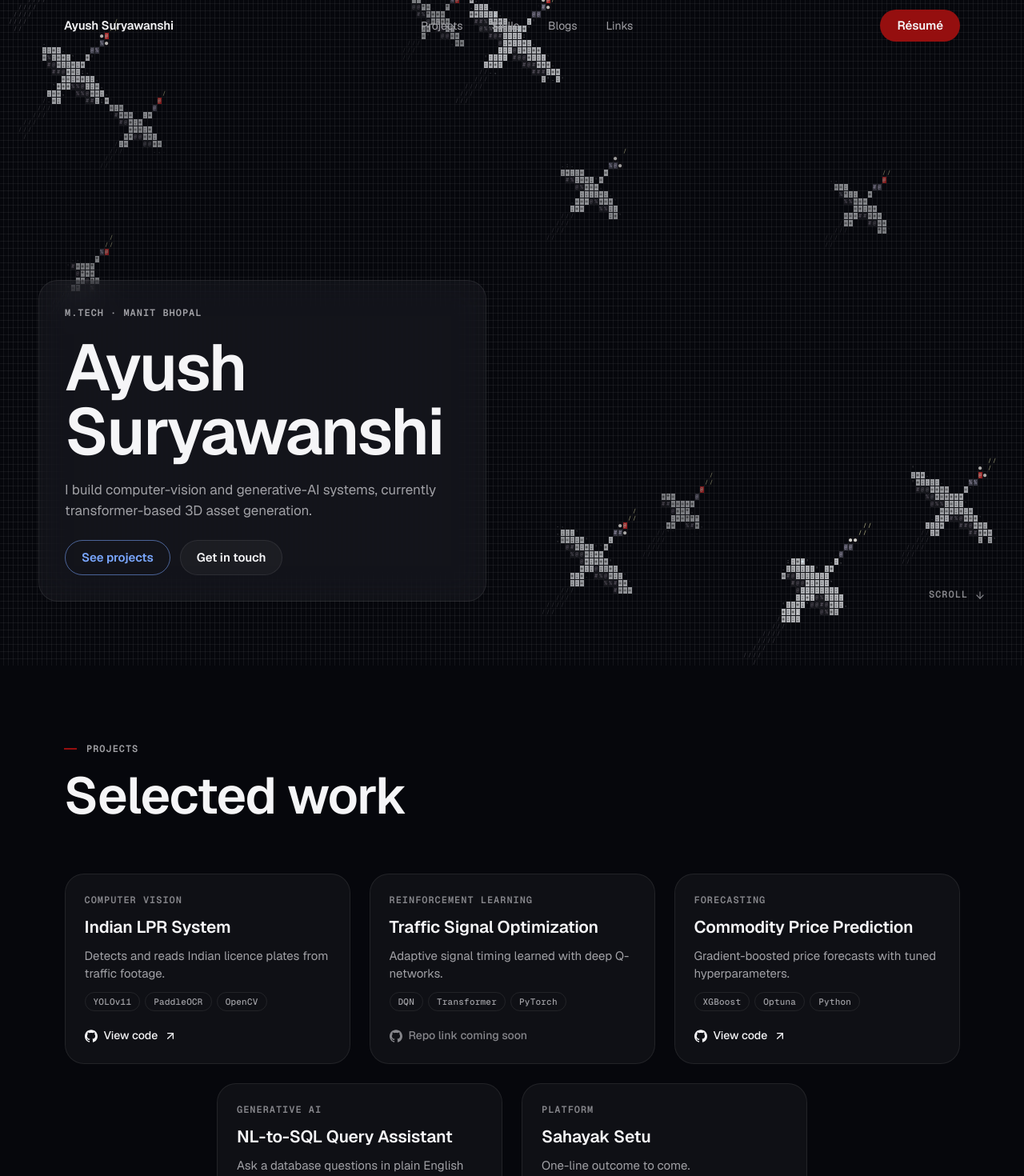
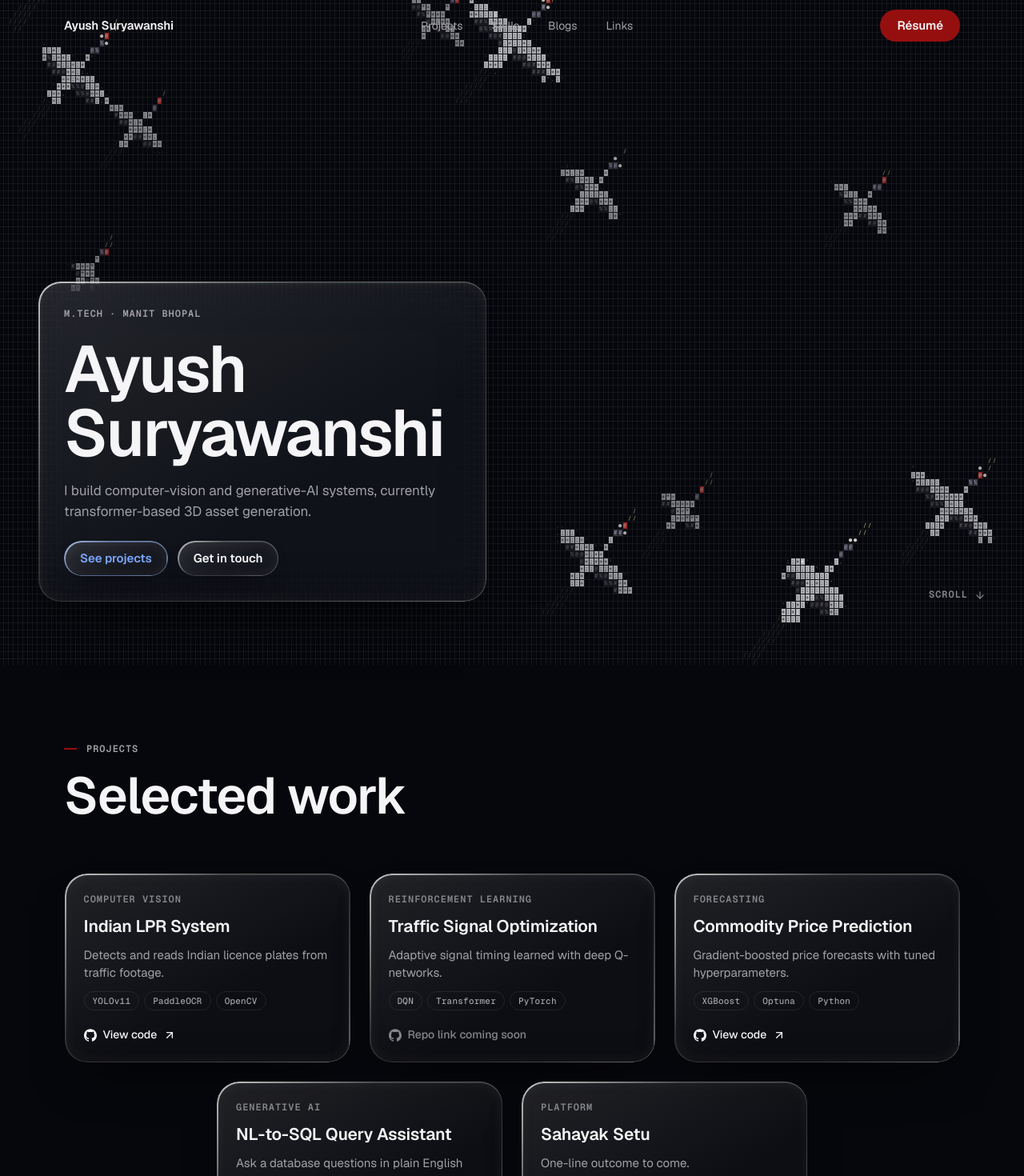
Before and after one commit to Ayush1860/portfolio, a React (Vite) app: page / in a window 1280 px wide. Shown: the top 1470 px of the page at 80% size. Built offline with nearby package versions, Linux system fonts and the light colour scheme.

Commit message:
Liquid-glass surfaces: lit rim, bevel and drop shadow on panels, cards, skill tiles and hero buttons; fix nav scroll offset

```diff
--- a/src/lib/scroll.ts
+++ b/src/lib/scroll.ts
@@ -19,9 +19,11 @@ export function prefersReducedMotion() {
 export function scrollToId(id: string) {
   const el = document.getElementById(id);
   if (!el) return;
+  // Sections carry scroll-margin-top: 80px (clears the nav). Lenis and scrollIntoView both
+  // honour it, so no extra offset here: adding one doubled the gap to 160px.
   if (lenis) {
-    lenis.scrollTo(el, { offset: -80, duration: 1.2 });
+    lenis.scrollTo(el, { duration: 1.2 });
   } else {
-    el.scrollIntoView({ block: 'start' }); // sections carry scroll-margin-top: 80px
+    el.scrollIntoView({ block: 'start' });
   }
 }
--- a/src/sections/Hero.tsx
+++ b/src/sections/Hero.tsx
@@ -55,10 +55,14 @@ export default function Hero() {
             {site.heroLine}
           </motion.p>
           <motion.div className="hero-actions" variants={line}>
-            <a className="btn btn-outline" href={`#${primary.target}`} onClick={go(primary.target)}>
+            <a
+              className="btn btn-glass btn-glass-primary"
+              href={`#${primary.target}`}
+              onClick={go(primary.target)}
+            >
               {primary.label}
             </a>
-            <a className="btn btn-quiet" href={`#${secondary.target}`} onClick={go(secondary.target)}>
+            <a className="btn btn-glass" href={`#${secondary.target}`} onClick={go(secondary.target)}>
               {secondary.label}
             </a>
           </motion.div>
--- a/src/sections/Skills.tsx
+++ b/src/sections/Skills.tsx
@@ -37,7 +37,7 @@ export default function Skills() {
                 <h3 className="t-label text-text-3">{group.label}</h3>
                 <ul className="skill-list">
                   {group.skills.map(({ name, icon: Icon }) => (
-                    <motion.li key={name} className="skill" variants={icon}>
+                    <motion.li key={name} className="skill glass-tile" variants={icon}>
                       <Icon className="skill-icon" aria-hidden />
                       <span>{name}</span>
                     </motion.li>
--- a/src/styles/components.css
+++ b/src/styles/components.css
@@ -37,15 +37,17 @@
     cursor: pointer;
   }
 
-  .btn-outline {
-    color: var(--blue-text);
-    border-color: color-mix(in srgb, var(--blue-text) 55%, transparent);
+  /* Glass pills (material in index.css). The primary one has a blue label and rim. */
+  .btn-glass {
+    color: var(--text);
   }
 
-  .btn-quiet {
-    color: var(--text);
-    border-color: var(--border);
-    background: var(--surface);
+  .btn-glass-primary {
+    color: var(--blue-text);
+  }
+
+  .btn-glass-primary::after {
+    --rim-tint: var(--border-hover);
   }
 
   /* Red budget 1/4: the Résumé button fill */
@@ -339,23 +341,24 @@
   .skill-list {
     display: flex;
     flex-wrap: wrap;
-    gap: 8px;
+    gap: 12px;
   }
 
+  /* Each skill is a small glass tile inside the panel (material in index.css). */
   .skill {
     display: flex;
     flex-direction: column;
     align-items: center;
-    gap: 12px;
-    width: 104px;
-    padding: 12px 4px;
+    gap: 10px;
+    width: 112px;
+    padding: 18px 8px 14px;
     font-size: 13px;
     color: var(--text-2);
   }
 
   .skill-icon {
-    width: 40px;
-    height: 40px;
+    width: 36px;
+    height: 36px;
   }
 
   /* ---------- Blogs ---------- */
--- a/src/styles/index.css
+++ b/src/styles/index.css
@@ -112,13 +112,70 @@
     margin-inline: auto;
   }
 
-  /* Frosted glass: the one card material on the site */
+  /*
+   * Glass: the one surface material on the site, in three sizes.
+   *   .glass       panels and cards
+   *   .glass-tile  small tiles nested inside a panel
+   *   .btn-glass   pill buttons
+   * Tint, bevel and shadow are painted once; only the hero card and the nav also
+   * blur what is behind them (see below).
+   */
+  .glass,
+  .glass-tile,
+  .btn-glass {
+    position: relative;
+    border: 0;
+    background: linear-gradient(150deg, var(--glass-tint-hi), var(--glass-tint-lo) 62%);
+    box-shadow: var(--glass-bevel);
+  }
+
   .glass {
-    background: var(--surface);
-    border: 1px solid var(--border);
     border-radius: var(--radius-card);
-    -webkit-backdrop-filter: blur(20px) saturate(140%);
-    backdrop-filter: blur(20px) saturate(140%);
+    box-shadow: var(--glass-bevel), var(--glass-drop);
+    -webkit-backdrop-filter: blur(var(--glass-blur)) saturate(170%);
+    backdrop-filter: blur(var(--glass-blur)) saturate(170%);
+  }
+
+  .glass-tile {
+    border-radius: var(--radius-tile);
+    box-shadow: var(--glass-bevel), var(--glass-drop-sm);
+  }
+
+  .btn-glass {
+    box-shadow: var(--glass-bevel), var(--glass-drop-sm);
+  }
+
+  /*
+   * The rim: a thin ring, brightest where the light catches it (top-left, then
+   * bottom-right), cut out of a gradient with a mask. --rim-tint washes over it on
+   * hover and focus. The mask colours are alpha only, not displayed colours.
+   */
+  .glass::after,
+  .glass-tile::after,
+  .btn-glass::after {
+    content: '';
+    position: absolute;
+    inset: 0;
+    border-radius: inherit;
+    padding: var(--glass-rim-width);
+    background:
+      linear-gradient(var(--rim-tint), var(--rim-tint)),
+      linear-gradient(
+        135deg,
+        var(--glass-rim-hi),
+        var(--glass-rim-mid) 34%,
+        var(--glass-rim-mid) 64%,
+        var(--glass-rim-lo)
+      );
+    -webkit-mask:
+      linear-gradient(#000 0 0) content-box,
+      linear-gradient(#000 0 0);
+    -webkit-mask-composite: xor;
+    mask:
+      linear-gradient(#000 0 0) content-box exclude,
+      linear-gradient(#000 0 0);
+    pointer-events: none;
+    transition: --rim-tint var(--dur-base) var(--ease-out);
   }
 
   /*
@@ -132,3 +189,10 @@
     backdrop-filter: none;
   }
 }
+
+/* Lets the rim tint fade on hover instead of snapping. */
+@property --rim-tint {
+  syntax: '<color>';
+  inherits: false;
+  initial-value: transparent;
+}
--- a/src/styles/lab.css
+++ b/src/styles/lab.css
@@ -15,6 +15,11 @@
   padding: 24px;
   display: grid;
   gap: 16px;
+  border: 1px solid var(--border); /* the glass rim would scroll away inside a scrolling panel */
+}
+
+.lab-panel::after {
+  content: none;
 }
 
 .lab-group {
--- a/src/styles/motion.css
+++ b/src/styles/motion.css
@@ -12,14 +12,13 @@
       border-color var(--dur-fast) var(--ease-out);
   }
 
-  .btn-outline:hover {
-    border-color: var(--blue-text);
-    background: color-mix(in srgb, var(--blue-text) 12%, transparent);
+  /* Glass pills: the rim lights up on hover. */
+  .btn-glass:hover::after {
+    --rim-tint: var(--glass-rim-lit);
   }
 
-  .btn-quiet:hover {
-    border-color: var(--border-hover);
-    background: var(--surface-strong);
+  .btn-glass-primary:hover::after {
+    --rim-tint: color-mix(in srgb, var(--blue-text) 75%, transparent);
   }
 
   .btn-resume:hover {
@@ -85,15 +84,12 @@
 
   /* ---------- Cards ---------- */
 
-  .card {
-    transition: border-color var(--dur-base) var(--ease-out);
-  }
-
   /* French Blue glow that follows the cursor (--mx / --my set on pointermove). */
   .card::before {
     content: '';
     position: absolute;
     inset: 0;
+    border-radius: inherit;
     background: radial-gradient(260px circle at var(--mx, 50%) var(--my, 50%), var(--blue-glow), transparent 72%);
     opacity: 0;
     transition: opacity var(--dur-base) var(--ease-out);
@@ -104,9 +100,10 @@
     position: relative; /* content sits above the glow */
   }
 
+  /* On hover the glass rim takes on a French Blue tint and the glow fades in. */
   @media (hover: hover) {
-    .card:hover {
-      border-color: var(--border-hover);
+    .card:hover::after {
+      --rim-tint: var(--border-hover);
     }
 
     .card:hover::before {
@@ -114,8 +111,8 @@
     }
   }
 
-  .card-link:focus-visible {
-    border-color: var(--border-hover);
+  .card-link:focus-visible::after {
+    --rim-tint: var(--border-hover);
   }
 
   /* ---------- Skills ---------- */
@@ -126,6 +123,10 @@
 
   .skill:hover {
     color: var(--blue-text);
+  }
+
+  .skill:hover::after {
+    --rim-tint: var(--border-hover);
   }
 
   .skill:hover .skill-icon {
--- a/src/styles/tokens.css
+++ b/src/styles/tokens.css
@@ -35,6 +35,28 @@
   --nav-glass: color-mix(in srgb, var(--bg) 55%, transparent);
   --grid-line: #ffffff; /* background cell grid; drawn at about 5.5% strength */
 
+  /*
+   * Glass material (liquid-glass look): a light tint that fades across the pane, a
+   * bright rim that catches the light top-left and bottom-right, an inner bevel that
+   * gives the glass thickness, and a soft drop shadow. Used by .glass, .glass-tile
+   * and .btn-glass in index.css.
+   */
+  --glass-tint-hi: rgba(255, 255, 255, 0.11);
+  --glass-tint-lo: rgba(255, 255, 255, 0.03);
+  --glass-rim-hi: rgba(255, 255, 255, 0.72);
+  --glass-rim-mid: rgba(255, 255, 255, 0.1);
+  --glass-rim-lo: rgba(255, 255, 255, 0.34);
+  --glass-rim-lit: rgba(255, 255, 255, 0.3); /* extra light on the rim when a pill is hovered */
+  --glass-rim-width: 1.5px;
+  --glass-bevel:
+    inset 0 1px 1px rgba(255, 255, 255, 0.22),
+    inset 0 -1px 1px rgba(255, 255, 255, 0.06),
+    inset 0 0 18px rgba(255, 255, 255, 0.07),
+    inset 0 -24px 40px -32px rgba(0, 0, 0, 0.4);
+  --glass-drop: 0 32px 64px -28px rgba(0, 0, 0, 0.75);
+  --glass-drop-sm: 0 12px 24px -14px rgba(0, 0, 0, 0.6);
+  --glass-blur: 28px;
+
   /* Type */
   --font-sans: 'Geist', ui-sans-serif, system-ui, -apple-system, 'Segoe UI', sans-serif;
   --font-mono: 'Geist Mono', ui-monospace, 'SFMono-Regular', Consolas, monospace;
@@ -49,7 +71,8 @@
   --gutter: 24px;
   --hero-inset: 16px;
   --section-pad: 80px;
-  --radius-card: 24px;
+  --radius-card: 28px;
+  --radius-tile: 18px; /* small glass tiles nested inside a panel */
   --radius-pill: 999px;
   --nav-h: 64px;
 
```
